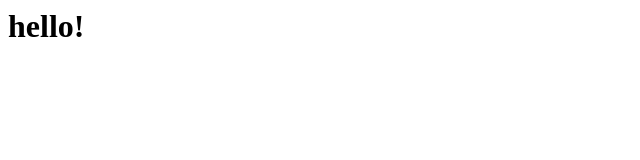
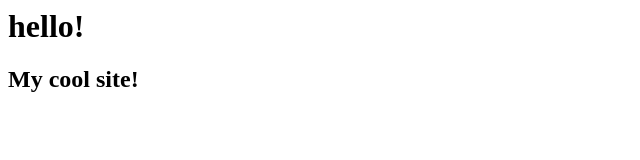
Before and after one commit to Rick-Thompson/Rick-Thompson.github.io, a plain HTML site: page index.html in a window 1280 px wide. Shown: the whole page, without its empty margins (0-640 px from the left). Drawn offline with Linux system fonts and the light colour scheme.

Commit message:
test commit

```diff
--- a/index.html
+++ b/index.html
@@ -1 +1,2 @@
 <h1>hello!</h1>
+<h2>My cool site!</h2>
```
